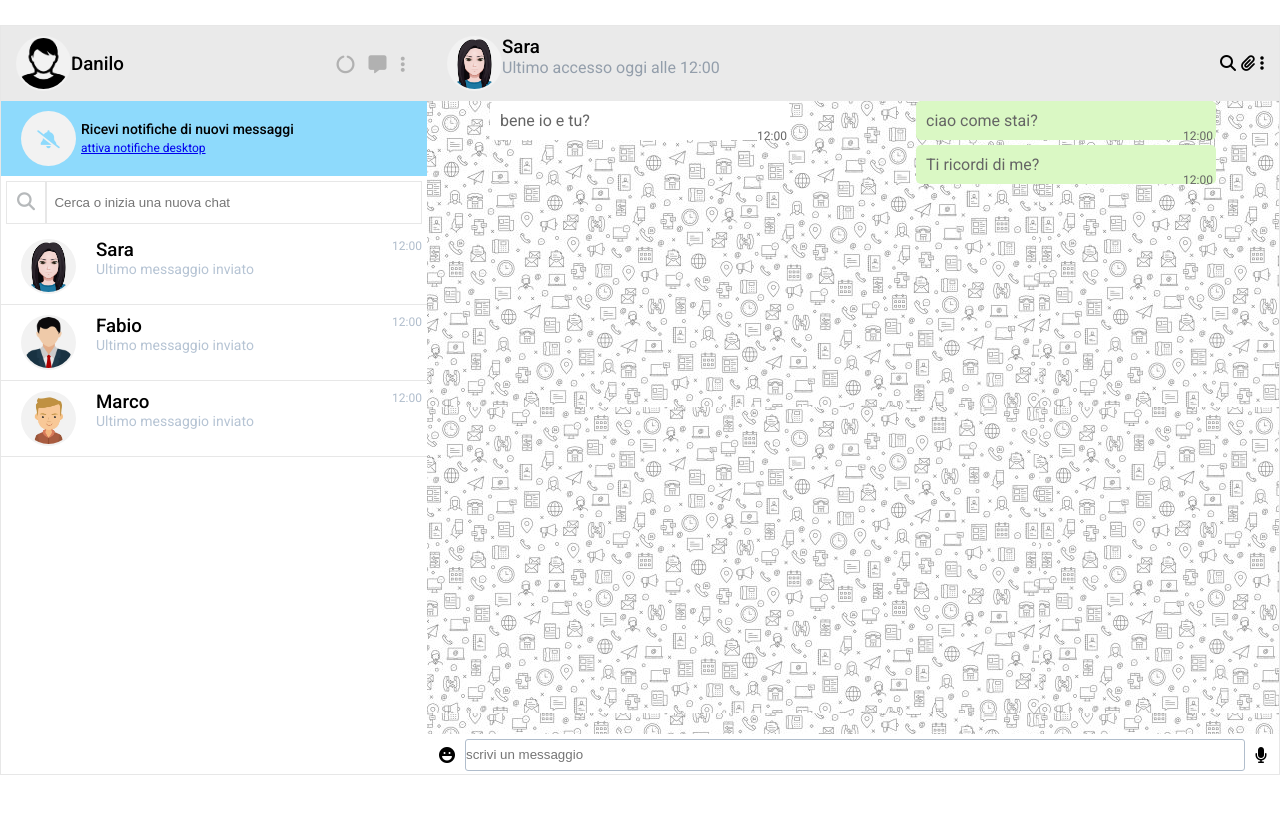
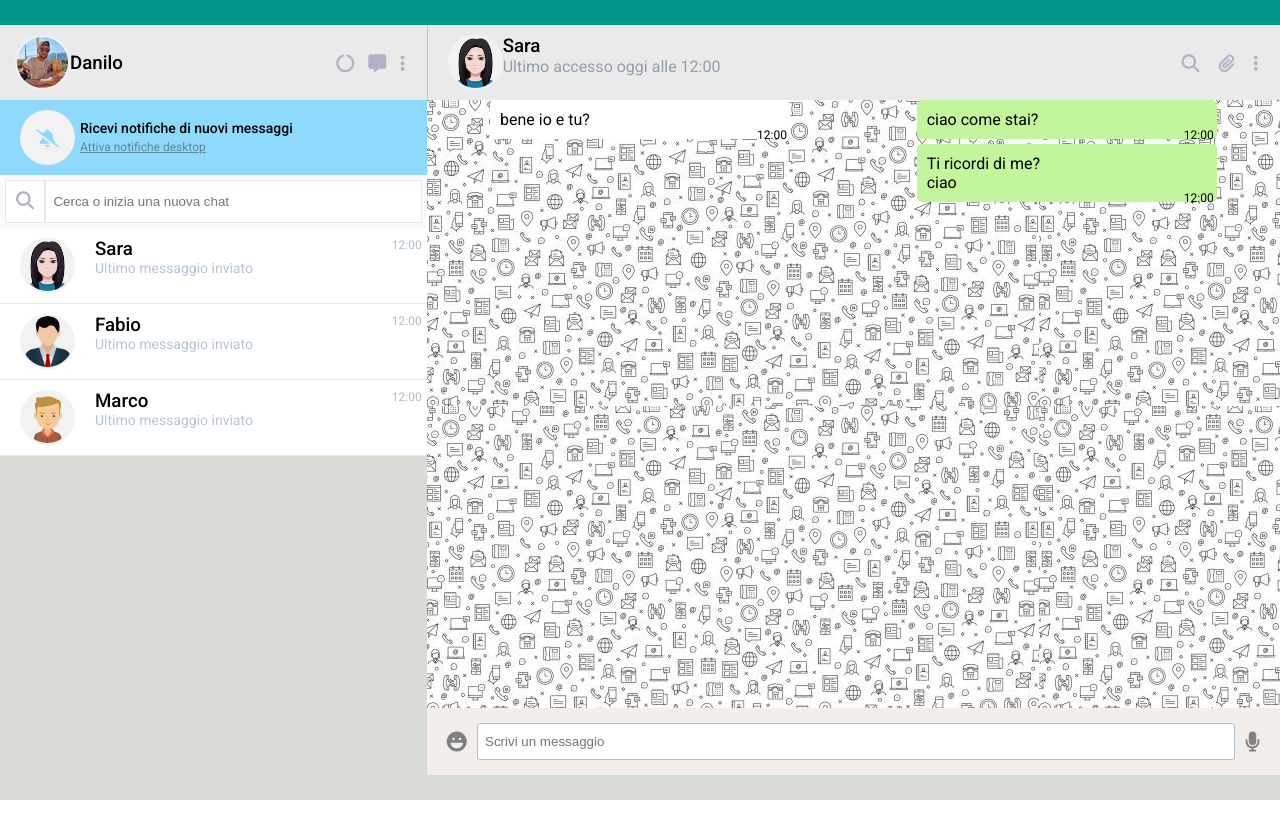
Before and after one commit to Ddanilo9/vue-boolzapp, a plain HTML site: page index.html in a window 1280 px wide. After the commit the page ends 800 px from the top, so only its background shows below. Drawn offline with nearby package versions, Linux system fonts and the light colour scheme.

Commit message:
refactoring html/css

```diff
--- a/css/style.css
+++ b/css/style.css
@@ -10,40 +10,42 @@ ul, li, menu, a {
 }
 
 :root {
-    --grayL: #EAEAEA;
-    --bgcircle: #F2F2F2;
+    --grayL: rgba(234,234,234,255);
+    --bgcircle: rgba(242,242,242,255);
     --blu: #8EDAFC;
     --selectGray: #E9EBEB;
-    --grayIcon: #B1B1B1;
-  }
+    --grayIcon: rgba(177,177,200,255);
+}
+
+img{
+    width: 100%;
+    cursor: pointer;
+}
+
+.fa-solid, button{
+    cursor: pointer;
+}
+/********************* setup template *******************/
 body{
-    /* display: flex;
-    justify-content: center;
-    align-items: center;   */
-    height: 100vh;
+    height: calc(100vh);
     font-family: 'Roboto', sans-serif;
+    background: rgb(175,175,175);
+    background: linear-gradient(360deg, rgba(217,219,213,255) 70%, rgba(0,150,136,255) 65%);
+    padding-top: 25px;
 }
 
 .container{
     max-width: 1500px;
     margin: 0 auto;
     height: calc(100vh - 50px);
-    margin-top: 25px;
-    border: 1px solid #e7e7e7;
-}
-
-img{
-    width: 100%;
 }
 
 .row{
     display: flex;
     flex-wrap: wrap;
 }
-
 .col-1{
     flex-basis: calc(100% / 3);
-
 }
 .col-2{
     flex-grow: 1;
@@ -52,6 +54,7 @@ img{
     height: calc(100vh - 50px);
 }
 
+/************************** AsideBar ****************************/
 .principal-user{
     display: flex;
     align-items: center;
@@ -70,7 +73,8 @@ h3{
     align-items: center;
 }
 
-.principal-user-icon .fa-solid{
+.principal-user-icon .fa-solid,
+.icons-chat .fa-solid{
     padding:  7px;
     font-size: 18px;
     color: var(--grayIcon);
@@ -115,11 +119,13 @@ h3{
 .notifiche a{
     font-size: 12px;
     text-decoration: underline;
+    color: rgba(96,137,149,255);
 }
 
 .search-bar{
     padding: 5px;
     display: flex;
+    background-color: rgba(250,250,250,255);
 }
 
 .search-bar button{
@@ -127,7 +133,7 @@ h3{
     background-color: white;
     padding: 10px;
     font-size: 18px;
-    color: #B6B9BB;
+    color: var(--grayIcon);
 }
 .search{
     width: 100%;
@@ -139,13 +145,16 @@ h3{
     display: flex;
     position: relative;
     border-bottom: 1px solid #e7e7e7;
+    background-color: #ffffff;
+}
+.contacts-box li:hover{
+background-color: rgba(233,235,235,255);
 }
 
 .contacts-box li span{
     position: absolute;
     top: 10px;
     right: 5px;
-
 }
 
 .user-chat-info{
@@ -161,9 +170,7 @@ h3{
     color: #b0bdcc;
     font-size: 12px;
 }
-
-
-/* ********************************************* */
+/*************** boxChat *****************/
 
 .header-chat{
     display: flex;
@@ -171,6 +178,7 @@ h3{
     background-color: var(--grayL);
     padding: 10px 15px;
     justify-content: space-between;
+    border-left: 1px solid #c6c4c4;
 }
 
 .info-chat{
@@ -183,8 +191,9 @@ h3{
 
 .footer-chat{
     display: flex;
-    padding: 5px 12px;
+    padding: 15px 20px;
     align-items: center;
+    background-color: rgba(243,238,234,255);
 }
 
 .footer-chat input{
@@ -192,13 +201,12 @@ h3{
    margin: 0 10px;
    border-radius: 3px;
    border: 1px solid #b0bdcc;
-   line-height: 30px;
+   line-height: 35px;
 }
 
 .box-chat{
     background-image: url(../img/istockphoto-1183632265-612x612.jpg);
     flex-grow: 1;
-    opacity: 0.6;
 }
 
 .container-messages{
@@ -246,3 +254,8 @@ h3{
     margin: 0 auto;
     position: relative;
 }
+
+.footer-chat .fa-solid{
+    color: gray;
+    font-size: 20px;
+}
--- a/index.html
+++ b/index.html
@@ -17,10 +17,11 @@
         <div class="container">
             <div class="row">
                 <div class="col-1">
+                    <!-- ******** AsideBar ******-->
                     <aside>
                         <div class="principal-user">
                             <div class="principal-user-user">
-                                <img class="background-circle" src="./img/kindpng_248528.png" alt="">
+                                <img class="background-circle" src="./img/255657387_423781809750274_4193851769440680211_n.jpg">
                                 <h3>Danilo</h3>
                             </div>
                             <div class="principal-user-icon">
@@ -28,14 +29,13 @@
                                 <i class="fa-solid fa-message"></i>
                                 <i class="fa-solid fa-ellipsis-vertical"></i>
                             </div>
-
                         </div>
                         <div class="notifiche-box">
                             <div class="notifiche-icon">
                                 <i class="fa-solid fa-bell-slash background-circle"></i>
                                 <div class="notifiche">
                                     <p>Ricevi notifiche di nuovi messaggi</p>
-                                    <a href="#nogo">attiva notifiche desktop</a>
+                                    <a href="#nogo">Attiva notifiche desktop</a>
                                 </div>
                             </div>
 
@@ -61,6 +61,7 @@
                         </div>
                     </aside>
                 </div>
+                <!-- *********** ChatBox ****************-->
 
                 <div class="col-2">
                     <div class="header-chat">
@@ -72,8 +73,8 @@
                             </div>
 
                         </div>
-                        <div>
-                            <i class="fa fa-search"></i>
+                        <div class="icons-chat">
+                            <i class="fa-solid fa fa-search"></i>
                             <i class="fa-solid fa-paperclip"></i>
                             <i class="fa-solid fa-ellipsis-vertical"></i>
                         </div>
@@ -92,16 +93,17 @@
                                         <span>12:00</span>
                                 </li>
                                 <li class="message-sent">
-                                        <p>Ti ricordi di me?</p>
+                                        <p>Ti ricordi di me?<br>
+                                            ciao
+                                        </p>
                                         <span>12:00</span>
                                 </li>
                             </ul>
-
                         </div>
                     </div>
                     <div class="footer-chat">
                         <i class="fa-solid fa-face-laugh"></i>
-                        <input type="text" placeholder="scrivi un messaggio">
+                        <input type="text" placeholder="  Scrivi un messaggio">
                         <i class="fa-solid fa-microphone"></i>
                     </div>
                 </div>
```
Also changed, not shown: img/255657387_423781809750274_4193851769440680211_n.jpg (added), img/74fc2e9210554b99e9f782fe80bbce00.jpg (added), img/8b7dc34ea2ad3ad34b9d38fcbaf12741.jpg (added).
